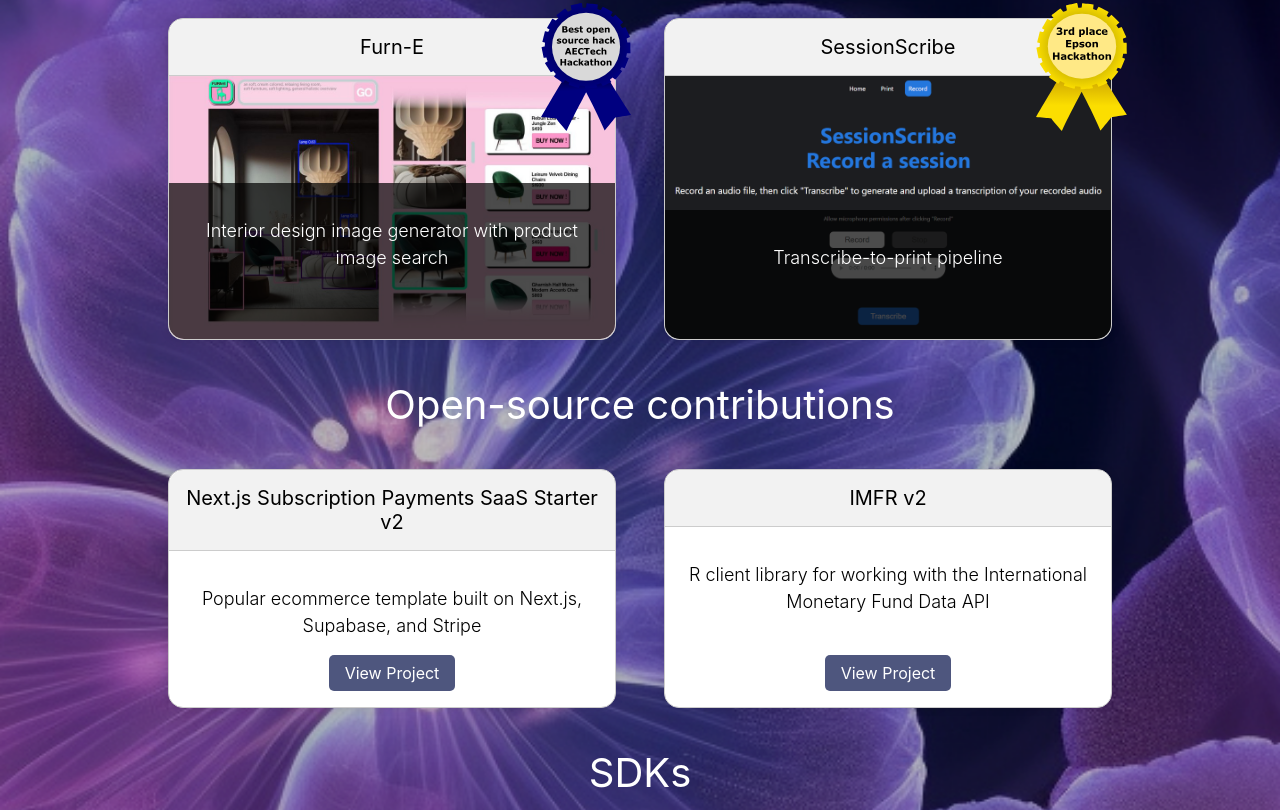
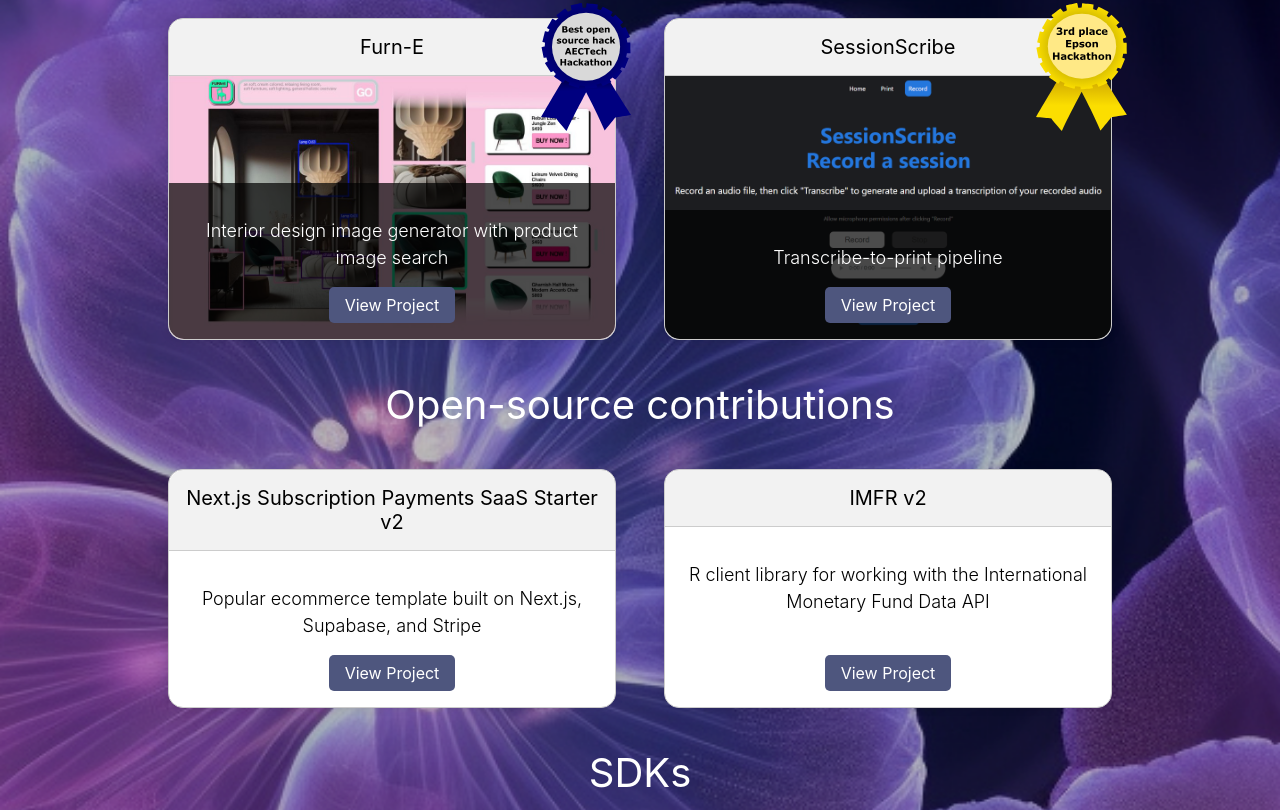
Before and after one commit to chriscarrollsmith/chriscarrollsmith.github.io, a React (Vite) app: page / in a window 1280 px wide. Shown: the part 1671-2481 px from the top of the page. Built offline with nearby package versions, Linux system fonts and the light colour scheme.

Commit message:
Change button visibility and opacity for hover and touch devices in Card component.

```diff
--- a/src/components/Card.css
+++ b/src/components/Card.css
@@ -120,15 +120,15 @@
 /* Hover effect for non-touch devices */
 @media (hover: hover) {
   .project-card:hover .with-image .button {
-    visibility: hidden;
-    opacity: 0;
+    visibility: visible;
+    opacity: 1;
   }
 }
 
 /* Always show the button for touch devices */
 @media (hover: none) {
   .with-image .button {
-    visibility: hidden;
-    opacity: 0;
+    visibility: visible;
+    opacity: 1;
   }
 }
```
